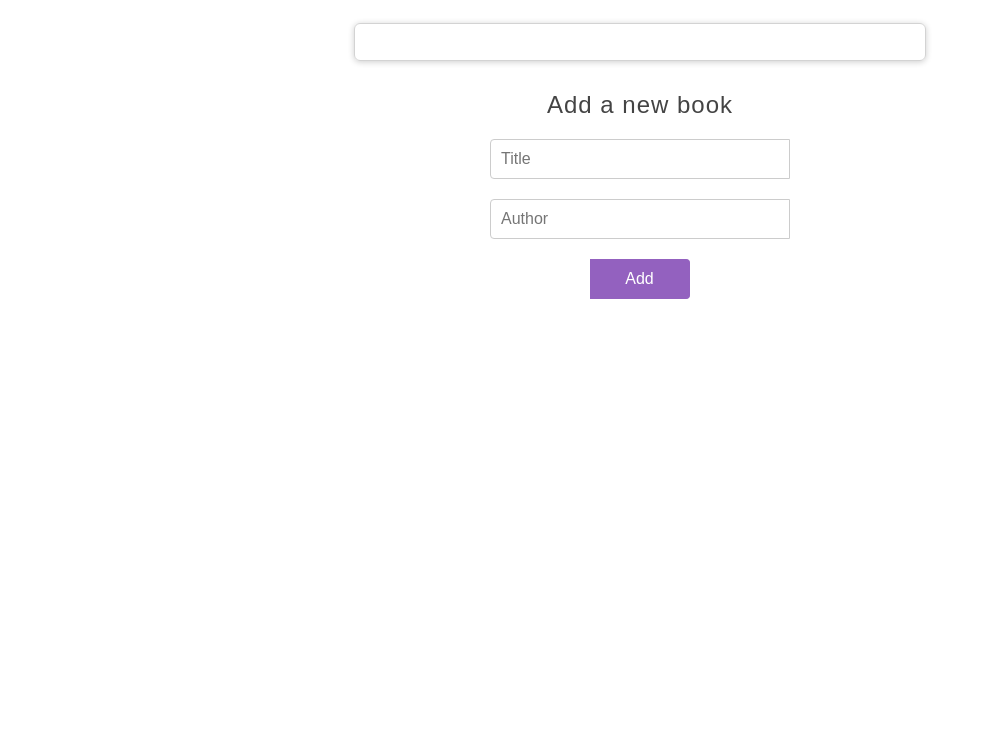
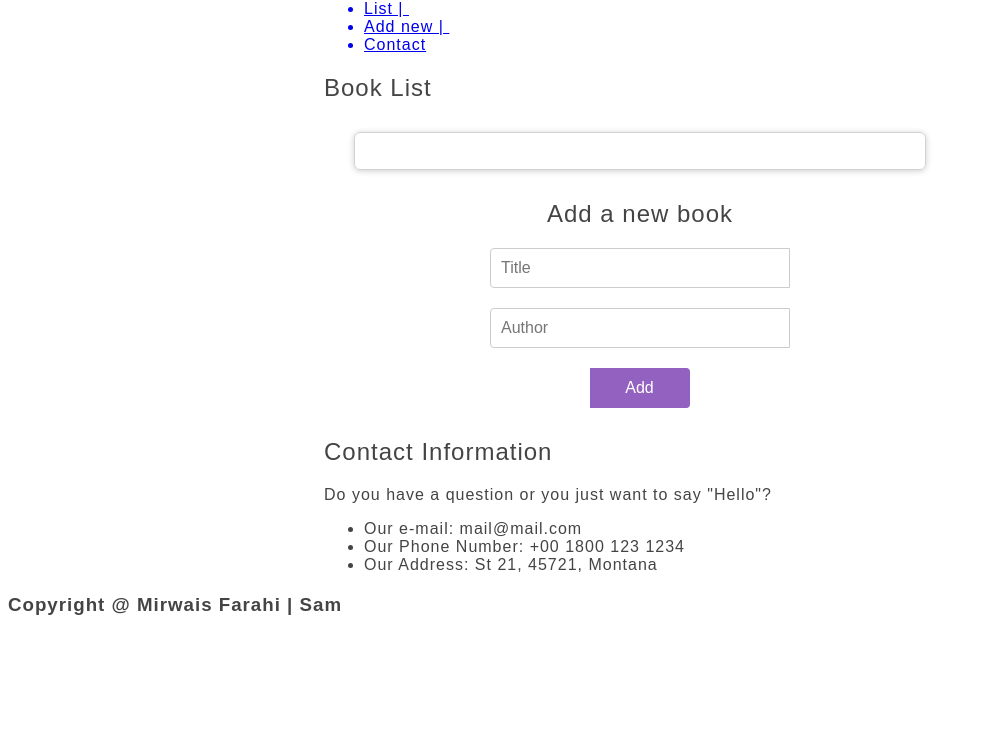
Before and after one commit to mirwaisfarahi/Awesome-Books, a website: page index.html in a window 1280 px wide. Shown: the part 64-800 px from the top of the page, without its empty margins (0-983 px from the left). Drawn offline with Linux system fonts and the light colour scheme.

Commit message:
Add HTML for different sections

```diff
--- a/index.html
+++ b/index.html
@@ -13,15 +13,32 @@
     <main id="wrapper">
 
         <header>
+            <nav>
+                <a href="./index.html">
                     <h1 class="title">All Awesome Books</h1>
+                </a>
+                <ul class="nav-items">
+                    <a href="./index.html" class="nav-link">
+                        <li>List |&nbsp;</li>
+                    </a>
+                    <a href="#addBook" class="nav-link">
+                        <li>Add new |&nbsp;</li>
+                    </a>
+                    <a href="#contactSection" class="nav-link">
+                        <li>Contact</li>
+                    </a>
+                </ul>
+
+            </nav>
         </header>
+        <h2>Book List</h1>
 
             <div id="book-list">
                 <ul id="booksList">
                 </ul>
             </div>
 
-        <div>
+            <div id="#addBook">
                 <h2 class="title">Add a new book</h2>
                 <form action="#" method="POST" id="add-book">
                     <input type="text" name="title" id="title" placeholder="Title">
@@ -30,7 +47,21 @@
                 </form>
             </div>
 
+            <section class="contact-section" d="#contactSection">
+                <h1>Contact Information</h1>
+                <p>Do you have a question or you just want to say "Hello"?</p>
+                <ul>
+                    <li>Our e-mail: mail@mail.com</li>
+                    <li>Our Phone Number: +00 1800 123 1234</li>
+                    <li>Our Address: St 21, 45721, Montana</li>
+                </ul>
+            </section>
+
     </main>
+
+    <footer>
+        <h3>Copyright <span>@ Mirwais Farahi | Sam</span></h3>
+    </footer>
 
     <script src="js/index.js"></script>
 </body>
```
Lines whose indentation alone changed are shown as unchanged.
